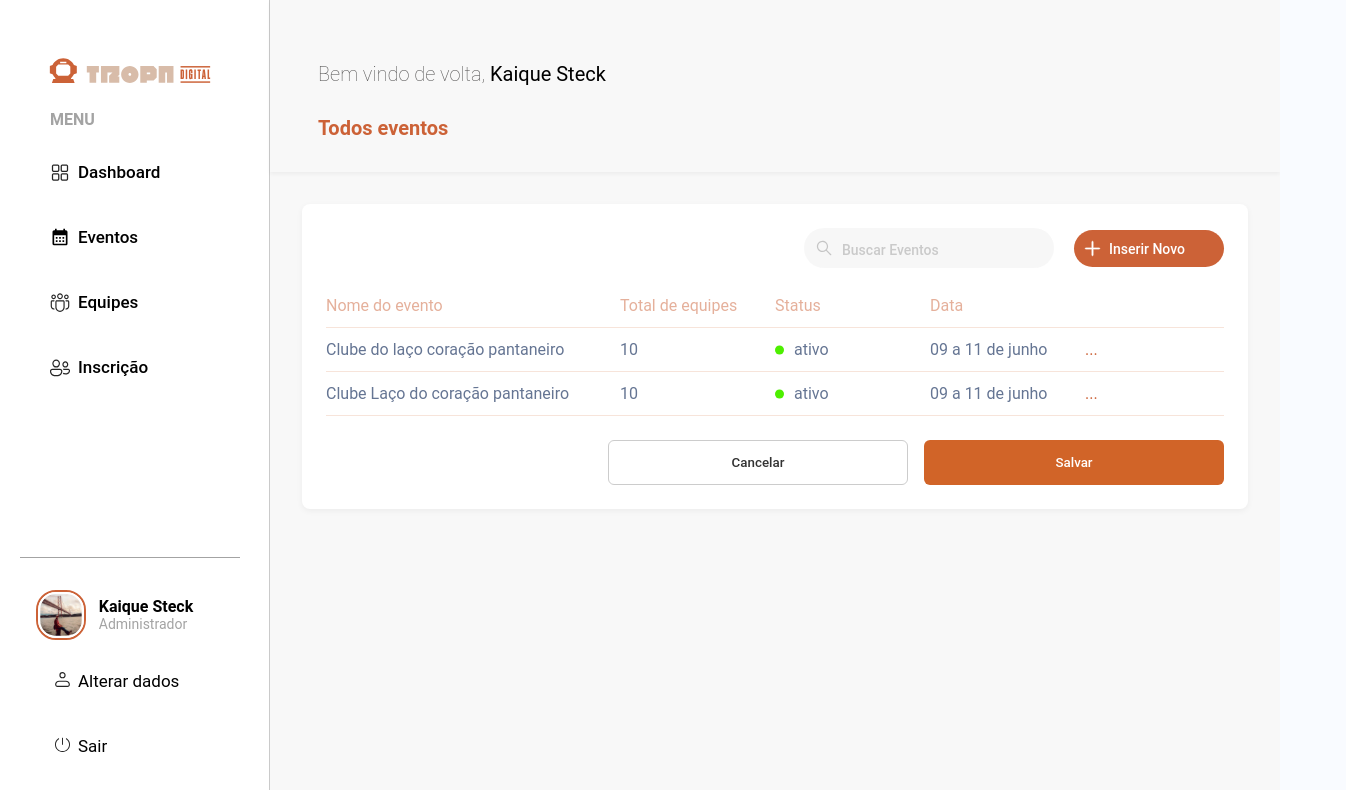
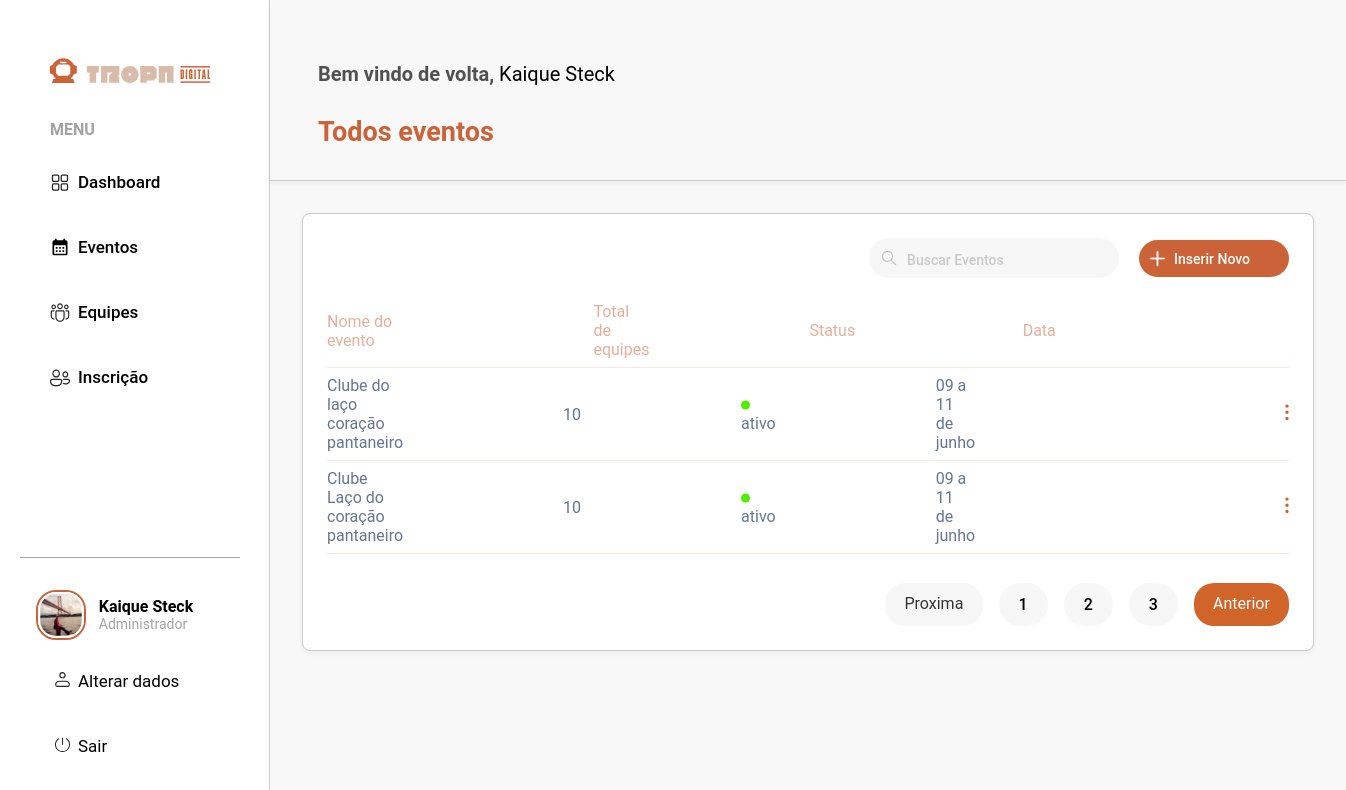
Before and after one commit to christyanvanzelli/ProjetoVaga, a Next.js app: page /eventos in a window 1280 px wide. Shown: the top 790 px of the page, 1346 px wide, since content can reach past the window. Built offline with nearby package versions, Linux system fonts and the light colour scheme.

Commit message:
commit
Projeto Finalizado

```diff
--- a/src/app/(private)/eventos/page.tsx
+++ b/src/app/(private)/eventos/page.tsx
@@ -1,4 +1,4 @@
-import { Events, Icon, IconData, Logo, Logout, Menu, Online, Plus, Search, Subscribe, Team } from "@/components/svg";
+import { Events, Icon, IconData, Logo, Logout, Menu, More, Online, Plus, Search, Subscribe, Team } from "@/components/svg";
 
 
 export default function EventosPage() {
@@ -83,7 +83,8 @@ export default function EventosPage() {
                   ativo</p>
                 </div>
                   <p>09 a 11 de junho</p>
-                  <div>...</div>
+
+                  <p><More className="more"/></p>
             </div>
             <div className="table-row">
                 <p>Clube Laço do coração pantaneiro</p>
@@ -95,13 +96,17 @@ export default function EventosPage() {
                   ativo</p>
                 </div>
                   <p>09 a 11 de junho</p>
-                  <div>...</div>
+
+                  <p><More className="more"/></p>
             </div>
 
 
             <div className="form-actions">
-              <button type="button" className="cancelar">Cancelar</button>
-              <button type="submit" className="salvar">Salvar</button>
+              <p className="proxima">Proxima</p>
+                <p className="button-table">1</p>
+                <p className="button-table">2</p>
+                <p className="button-table">3</p>
+              <p className="anterior">Anterior</p>
             </div>
           </form>
         </section>
--- a/src/app/globals.scss
+++ b/src/app/globals.scss
@@ -34,16 +34,33 @@ body {
     align-items: flex-start;
     gap: 10px;
     background-color: white;
-    box-shadow: 0 2px 70px 30px rgba(0, 0, 0, 0.2);
+    box-shadow: 0 2px 100px 70px rgba(0, 0, 0, 0.2);
     border-radius: 25px;
     line-height: 14px;
+    input {
+      &::placeholder {
+        color: #657593; // Cor desejada
+      }
+
+      &::-webkit-input-placeholder {
+        color: #657593;
+      }
+
+      &:-ms-input-placeholder {
+        color: #657593;
+      }
+
+      &::-ms-input-placeholder {
+        color: #657593;
+      }
+    }
 
     h1 {
-      margin: 20px 0 20px 20px;
+      margin: 10px 0 20px 20px;
       font-size: 26px;
       font-weight: 700;
       color: $button-color;
-      line-height: 5px;
+      line-height: 2px;
 
       span {
         line-height: 10px;
@@ -55,10 +72,16 @@ body {
     span,
     button {
       margin-left: 20px;
+
     }
 
     input {
       margin-bottom: 10px;
+      color: black;
+      background-color: #F6F6F6;
+      border: none;
+      padding: 15px;
+
     }
 
     label {
@@ -67,10 +90,12 @@ body {
     }
 
     span {
-      font-size: 14px;
-      font-weight: 400;
-      color: rgba(42, 77, 142, 0.5);
+      font-size: 16px;
+      font-weight: 500;
+      color: #657593;
       margin-bottom: 20px;
+      margin-top: -15px;
+      margin-right: -2px;
     }
 
     button {
@@ -91,12 +116,13 @@ body {
 // INPUT E BOTÃO PADRÃO
 input {
   width: 300px;
-  height: 40px;
+  height: 50px;
   padding: 10px;
   font-size: 16px;
-  color: rgba(42, 77, 142, 0.8);
+  color: #657593;
   border: 1px solid #ccc;
-  border-radius: 100px;
+  border-radius: 120px;
+
 
   &:focus {
     outline: none;
@@ -176,13 +202,15 @@ main {
     padding: 2rem 3rem;
     background-color: #F8F8F8;
     box-shadow: 0 2px 4px rgba(0, 0, 0, 0.05);
+    border-bottom: 1px solid #ccc;
 
     h2 {
       margin: 0;
       margin-top: 30px;
       font-size: 1.25rem;
-      font-weight: 200;
+      font-weight: 700;
       color: #525151;
+
 
       strong {
         color: black;
@@ -193,6 +221,7 @@ main {
       color: $button-color;
       font-family: 'Roboto', sans-serif;
       font-weight: 600;
+      font-size: 27px;
     }
   }
 
@@ -206,6 +235,7 @@ main {
     box-shadow: 0px 2px 6px rgba(0, 0, 0, 0.05);
     width: 100%;
     max-width: 100%;
+    border: 1px solid #ccc;
 
     .form-header {
       display: flex;
@@ -287,8 +317,8 @@ main {
     .table-header, .table-row {
       display: grid;
       grid-template-columns: 2fr 1fr 1fr 1fr 1fr;
-      gap: 1rem;
-      padding: 0.75rem 0;
+      gap: 10rem;
+      padding: 0.5rem 0;
       align-items: center;
       border-bottom: 1px solid #d163282c;
     }
@@ -310,29 +340,52 @@ main {
               margin-right: 10px;
             }
         }
+        .more {
+          margin-left: 150px;
+        }
     }
 
     .form-actions {
-      margin-top: 1.5rem;
+      margin-top: 1.8rem;
       display: flex;
       justify-content: flex-end;
       gap: 1rem;
 
-      .cancelar {
+      .proxima {
         background: transparent;
-        border: 1px solid #ccc;
         color: #333;
-        padding: 0.6rem 1.2rem;
-        border-radius: 6px;
+        padding: 0.7rem 1.2rem;
+        border-radius: 20px;
         cursor: pointer;
+        background-color: #cacaca27;
+        border: none;
+      }
+      .button-table {
+          display: flex;
+          color: black;
+          border: none;
+          padding-top: 12px;
+          padding-bottom: 12px;
+          padding-left: 20px;
+          padding-right: 20px;
+          border-radius: 25px;
+          cursor: pointer;
+          background-color: #cacaca27;
+          justify-content: center;
+          align-items: center;
+          font-weight: 500;
+            &:hover {
+              background-color: #CC6237;
+              color: white;
+            }
       }
 
-      .salvar {
+      .anterior {
         background: #D16428;
         color: white;
         border: none;
-        padding: 0.6rem 1.2rem;
-        border-radius: 6px;
+        padding: 0.7rem 1.2rem;
+        border-radius: 20px;
         cursor: pointer;
 
         &:hover {
@@ -377,7 +430,7 @@ aside {
   #menu {
     display: flex;
     flex-direction: column;
-    margin: 50px 0 0 20px;
+    margin: 60px 0 0 20px;
     gap: 15px;
 
     span {
@@ -392,9 +445,9 @@ aside {
       align-items: center;
       gap: 8px;
       padding: 10px;
-      width: 20 0px;
+      width: 200px;
       font-size: 17px;
-      font-weight: 500;
+      font-weight: 00;
       margin: 5px 5px 0 0;
       color: black;
       background-color: transparent;
--- a/src/components/svg.tsx
+++ b/src/components/svg.tsx
@@ -132,3 +132,12 @@ export const Online = ({className}: LogoProps) => {
 
     )
 }
+
+export const More = ({className}: LogoProps) => {
+    return (
+      <svg className="more"  width="4" height="17" viewBox="0 0 4 17" fill="none" xmlns="http://www.w3.org/2000/svg">
+      <path d="M3.66659 8.31514C3.66659 8.76881 3.49099 9.2039 3.17843 9.52469C2.86587 9.84549 2.44195 10.0257 1.99992 10.0257C1.55789 10.0257 1.13397 9.84549 0.821407 9.52469C0.508847 9.2039 0.333252 8.76881 0.333252 8.31514C0.333252 7.86147 0.508847 7.42638 0.821407 7.10559C1.13397 6.7848 1.55789 6.60458 1.99992 6.60458C2.44195 6.60458 2.86587 6.7848 3.17843 7.10559C3.49099 7.42638 3.66659 7.86147 3.66659 8.31514ZM3.66659 2.15501C3.66659 2.60868 3.49099 3.04377 3.17843 3.36456C2.86587 3.68535 2.44195 3.86557 1.99992 3.86557C1.55789 3.86557 1.13397 3.68535 0.821407 3.36456C0.508847 3.04377 0.333252 2.60868 0.333252 2.15501C0.333252 1.70134 0.508847 1.26625 0.821407 0.945456C1.13397 0.624662 1.55789 0.444443 1.99992 0.444443C2.44195 0.444443 2.86587 0.624662 3.17843 0.945456C3.49099 1.26625 3.66659 1.70134 3.66659 2.15501ZM3.66659 14.4746C3.66659 14.9283 3.49099 15.3634 3.17843 15.6842C2.86587 16.005 2.44195 16.1852 1.99992 16.1852C1.55789 16.1852 1.13397 16.005 0.821407 15.6842C0.508847 15.3634 0.333252 14.9283 0.333252 14.4746C0.333252 14.0209 0.508847 13.5859 0.821407 13.2651C1.13397 12.9443 1.55789 12.7641 1.99992 12.7641C2.44195 12.7641 2.86587 12.9443 3.17843 13.2651C3.49099 13.5859 3.66659 14.0209 3.66659 14.4746Z" fill="#CC6237"/>
+      </svg>
+
+    )
+}
--- a/src/components/validation.ts
+++ b/src/components/validation.ts
@@ -20,7 +20,7 @@ export function useValidation() {
       setError(null);
       router.push('/eventos');
     } else {
-      alert('E-mail ou senha inválidos. Tente novamente.');
+      alert('E-mail ou senha inválidos. Tente novamente, Dica: Tente email: admin@admin.admin / senha: admin123 ');
     }
 
     return isValid;
```
